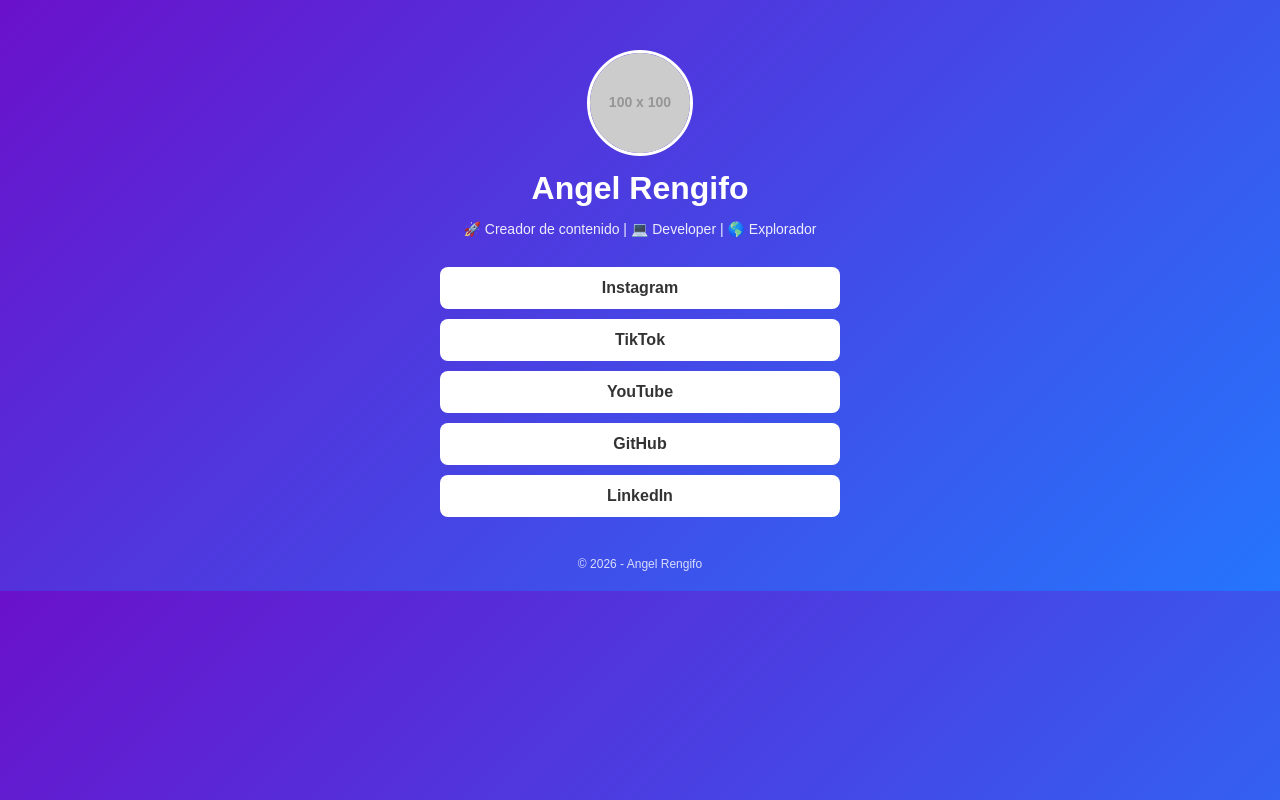
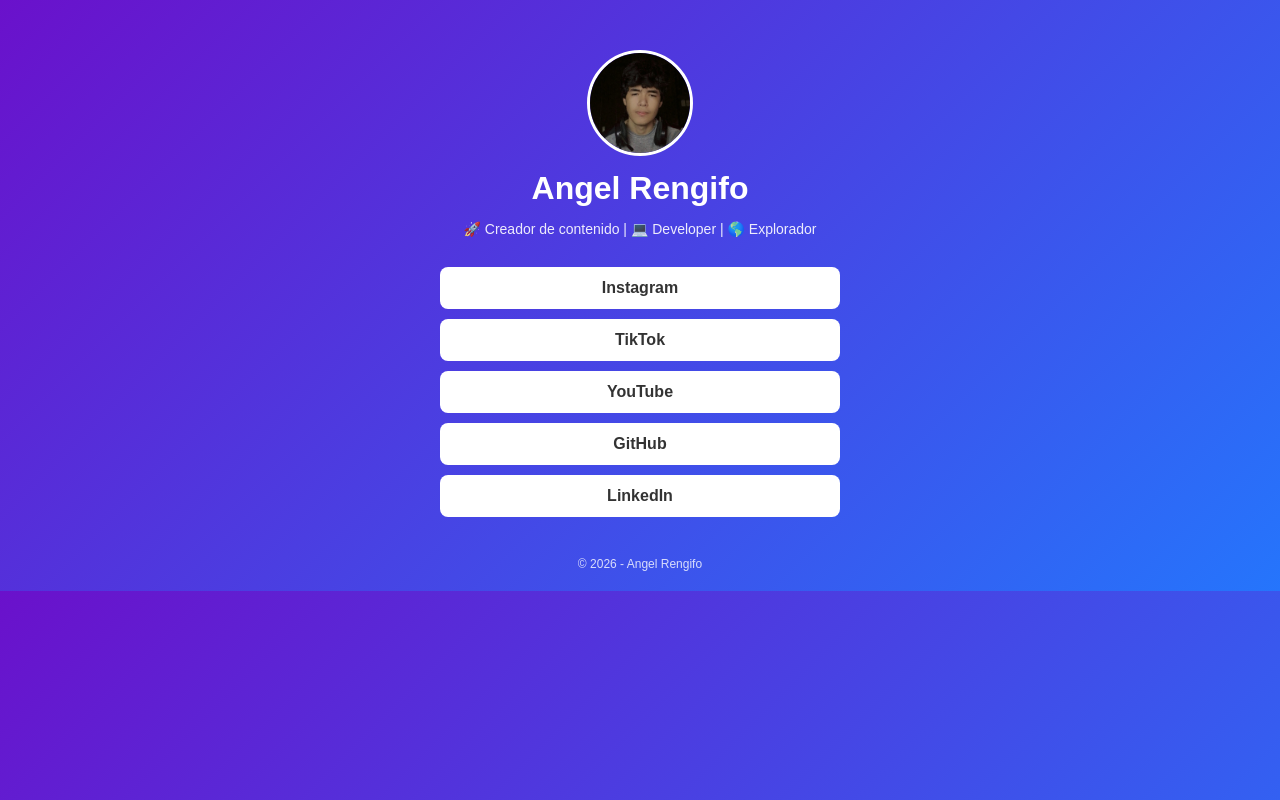
Before and after one commit to woop1/myLinks, a plain HTML site: page v1/index.html in a window 1280 px wide. Drawn offline with Linux system fonts and the light colour scheme; placeholder pictures from the web are drawn by us.

Commit message:
update v1

```diff
--- a/v1/index.html
+++ b/v1/index.html
@@ -75,7 +75,7 @@
 
     <!-- Perfil -->
     <div class="profile">
-      <img src="https://via.placeholder.com/100" alt="Foto de perfil">
+      <img src="istockphoto-523761634-612x612.jpg" alt="Foto de perfil">
       <h1>Angel Rengifo</h1>
       <p>🚀 Creador de contenido | 💻 Developer | 🌎 Explorador</p>
     </div>
```
